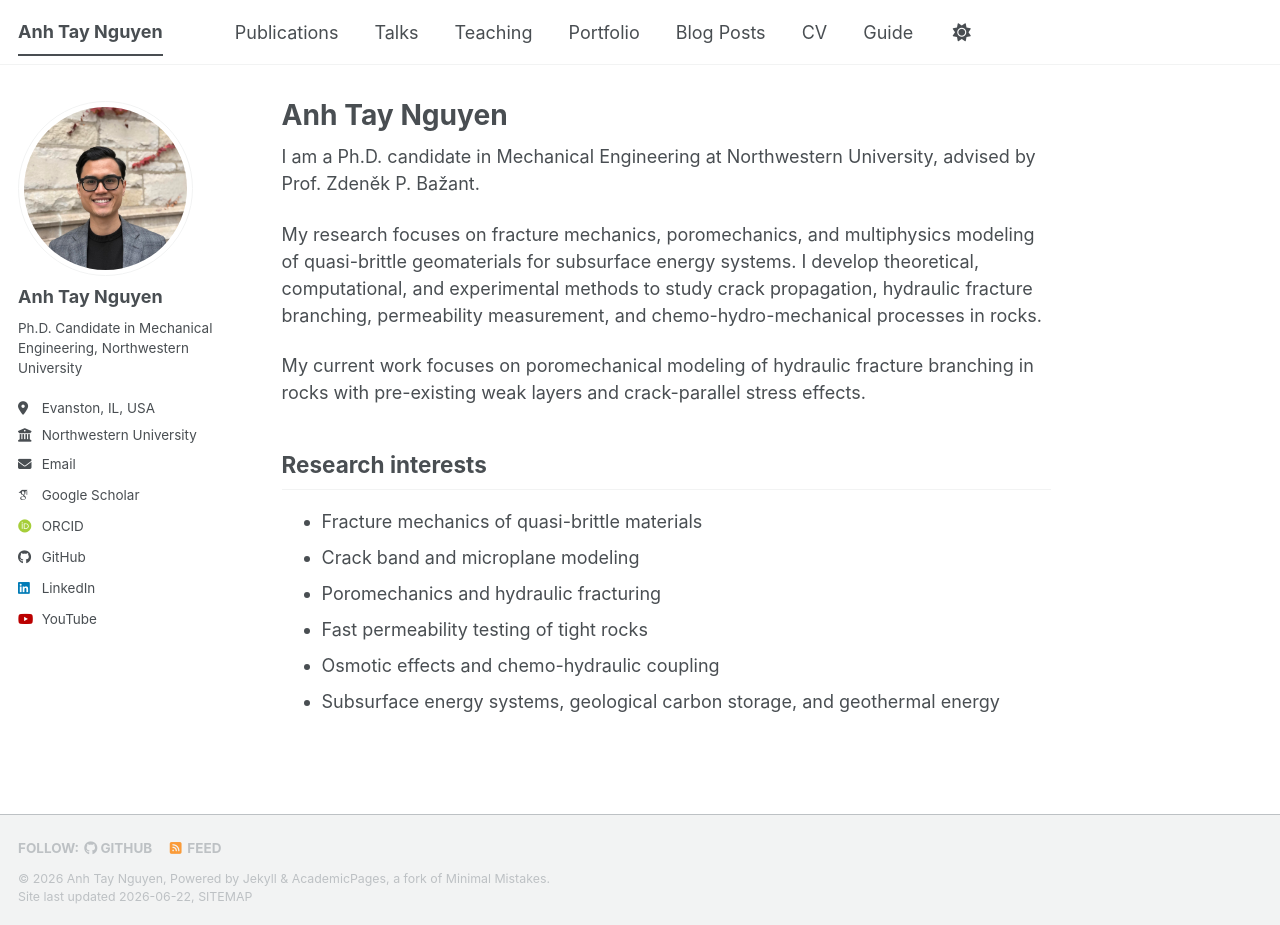
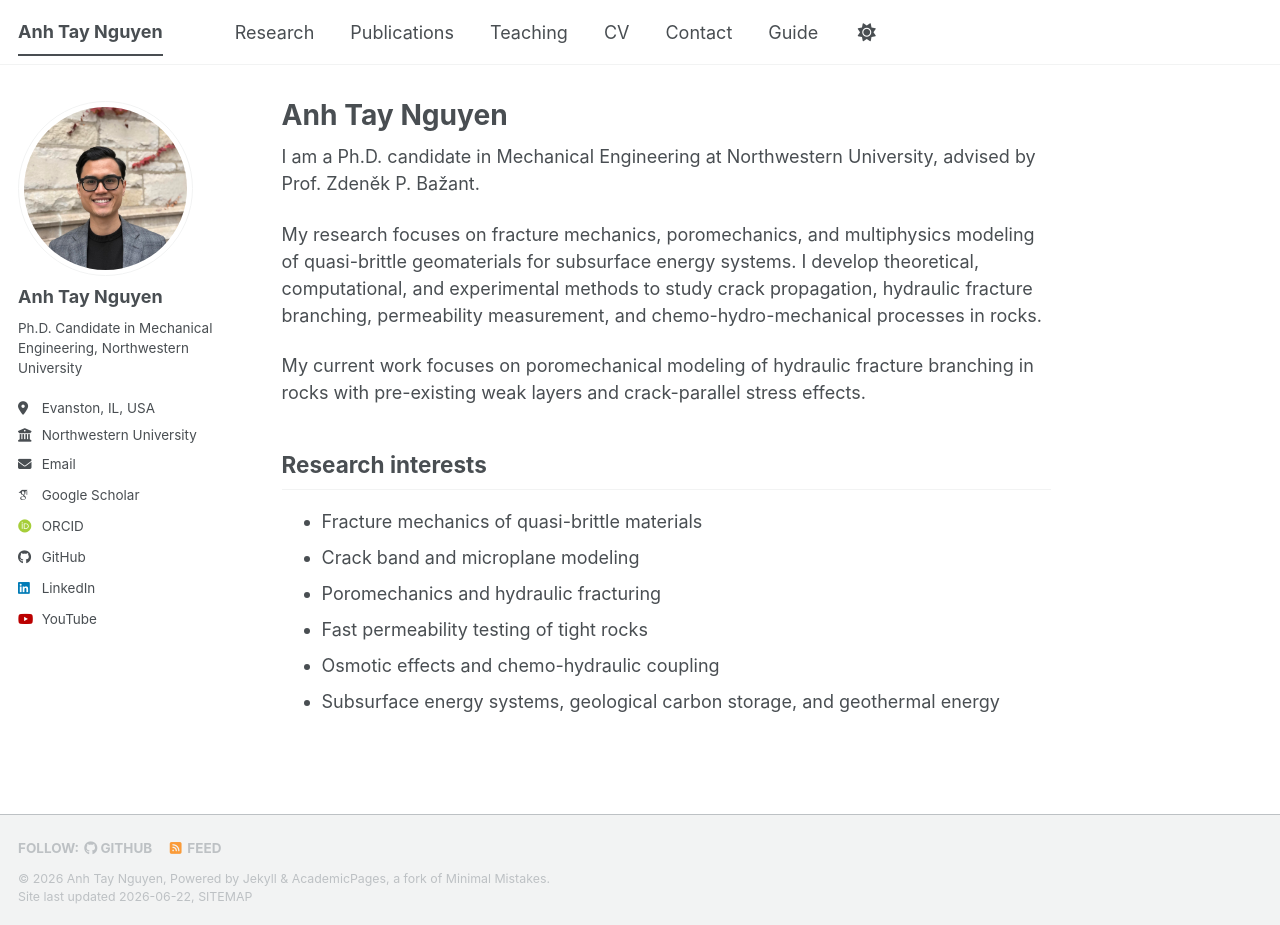
Before and after one commit to anhtaynguyen/anhtaynguyen.github.io, a Jekyll site: the page built from _pages/about.md, in a window 1280 px wide and 925 px high. Built offline with Jekyll 4.4.1, drawn with Linux system fonts in a browser that asks for light colours; some web fonts are replaced; a script bundle is joined from its source files by our own code; library files that are not in the unit come from our copies.

Commit message:
Update navigation.yml

```diff
--- a/_data/navigation.yml
+++ b/_data/navigation.yml
@@ -8,23 +8,20 @@
 #      Markdown formatted page while the second is generated using JSON.
 
 main:
+  - title: "Research"
+    url: /research/
+
   - title: "Publications"
     url: /publications/
-
-  - title: "Talks"
-    url: /talks/
 
   - title: "Teaching"
     url: /teaching/
 
-  - title: "Portfolio"
-    url: /portfolio/
-
-  - title: "Blog Posts"
-    url: /year-archive/
-
   - title: "CV"
     url: /cv/
+
+  - title: "Contact"
+    url: /contact/
 
   # - title: "CV"
   #   url: /cv-json/
```
